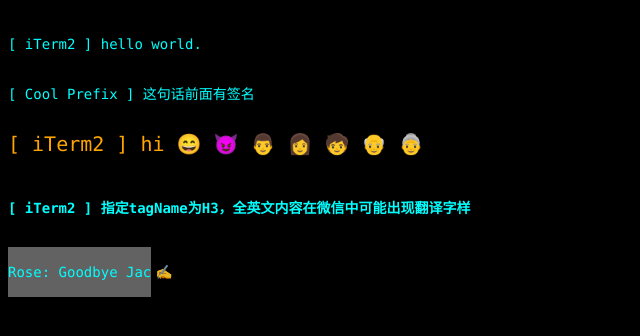
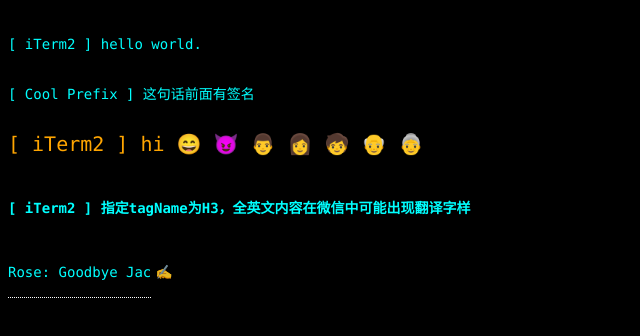
Before and after one commit to Moveharder/terminalPrinter, a plain HTML site: page index.html in a window 1280 px wide. Shown: the whole page, without its empty margins (0-640 px from the left). Drawn offline with Linux system fonts and the light colour scheme.

Commit message:
Update index.html

```diff
--- a/index.html
+++ b/index.html
@@ -25,7 +25,7 @@
 
         /* 重写输出中的行样式 */
         #root_container .believer_terminalprinter_on_typing{
-            background-color: rgba(255, 255, 255, 0.383);
+            border-bottom: 1px dotted white;
         }
         #root_container .believer_terminalprinter_on_typing::after{
             content: '✍️';
```
